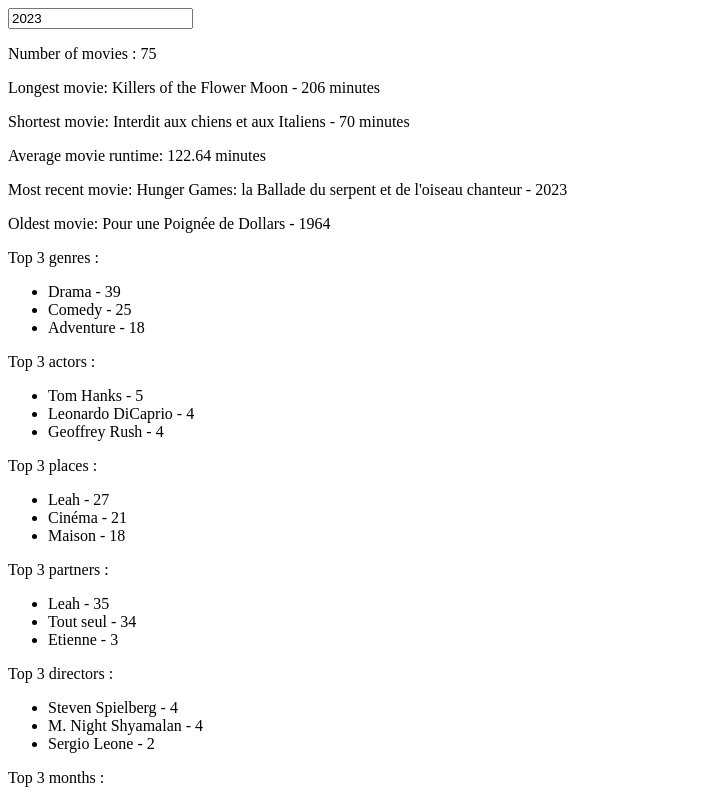
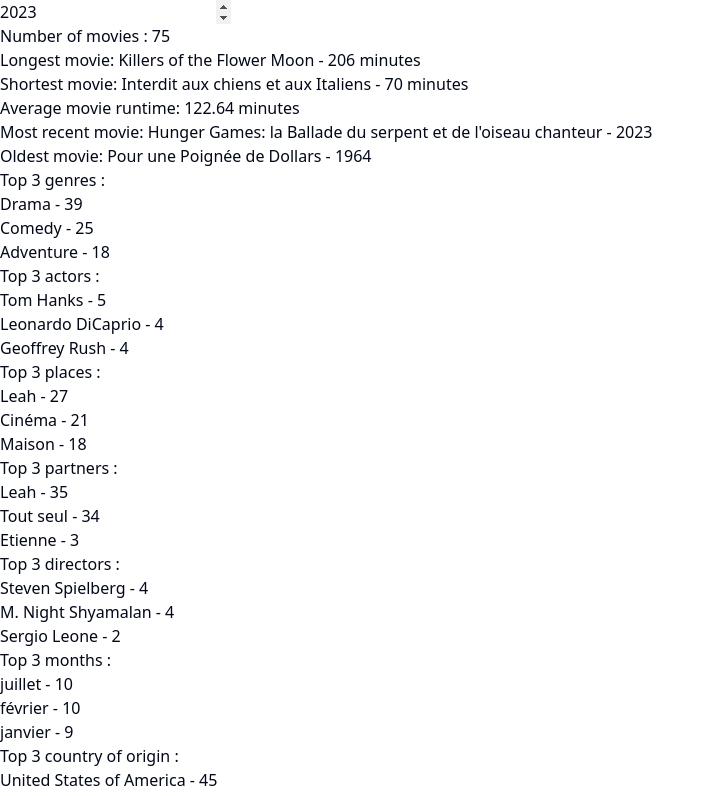
Before and after one commit to SimonMeia/movie-stats, a Vue app: page / in a window 1280 px wide. Shown: the top 796 px of the page, without its empty margins (0-715 px from the left). Built offline with nearby package versions, Linux system fonts and the light colour scheme.

Commit message:
update shadcn config

```diff
--- a/index.html
+++ b/index.html
@@ -3,6 +3,7 @@
   <head>
     <meta charset="UTF-8">
     <link rel="icon" href="/favicon.ico">
+    <link href="src/assets/index.css" rel="stylesheet">
     <meta name="viewport" content="width=device-width, initial-scale=1.0">
     <title>Vite App</title>
   </head>
--- a/package.json
+++ b/package.json
@@ -13,10 +13,12 @@
     "format": "prettier --write src/"
   },
   "dependencies": {
+    "@vueuse/core": "^10.7.0",
     "class-variance-authority": "^0.7.0",
     "clsx": "^2.0.0",
     "lucide-vue-next": "^0.299.0",
     "papaparse": "^5.4.1",
+    "radix-vue": "^1.2.5",
     "tailwind-merge": "^2.1.0",
     "tailwindcss-animate": "^1.0.7",
     "vue": "^3.3.11"
--- a/tailwind.config.js
+++ b/tailwind.config.js
@@ -1,22 +1,23 @@
 const animate = require("tailwindcss-animate")
 
-/** @type {import('tailwindcss').Config} */
+// @type {import('tailwindcss').Config}
 module.exports = {
   darkMode: ["class"],
 
   content: [
-    './pages/**/*.{ts,tsx,vue}',
-    './components/**/*.{ts,tsx,vue}',
-    './app/**/*.{ts,tsx,vue}',
     './src/**/*.{ts,tsx,vue}',
-	],
+  ],
 
   theme: {
     container: {
       center: true,
       padding: "2rem",
       screens: {
-        "2xl": "1400px",
+        'sm': '640px',
+        'md': '768px',
+        'lg': '1024px',
+        // 'xl': '1280px',
+        // '2xl': '1536px',
       },
     },
     extend: {
```
Also changed, not shown: tsconfig.json (+5 -3 lines), 1 other file (tests, documents, lock files or other folders).
